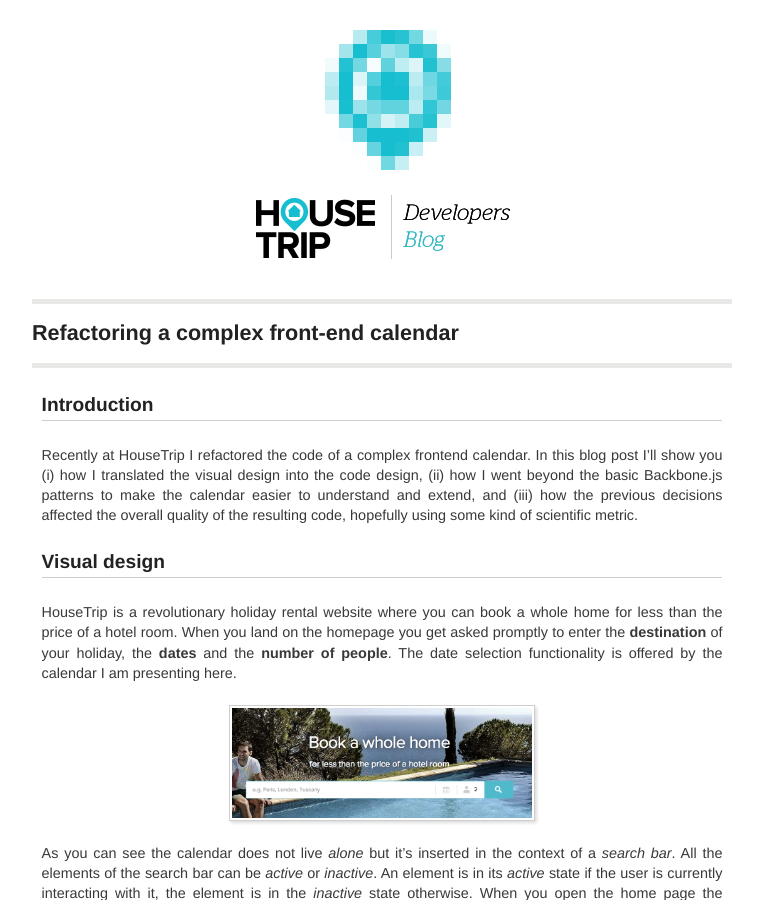
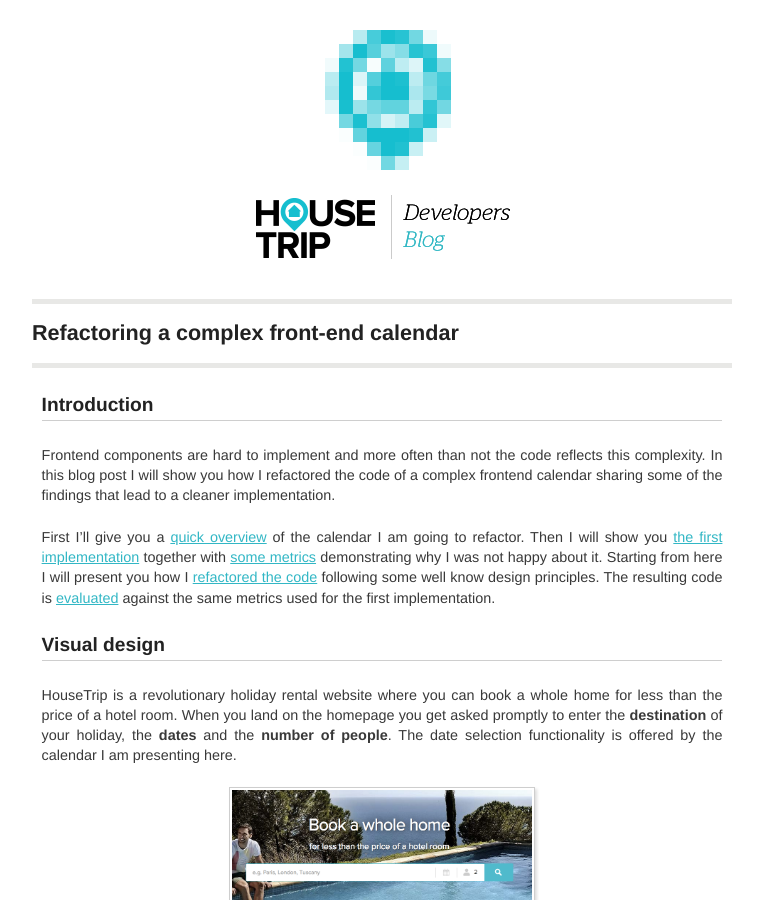
Before and after one commit to HouseTrip/housetrip.github.com, a Jekyll site: the page built from _posts/2014-11-25-calendar-refactoring.md, in a window 1280 px wide and 900 px high. Shown: the whole window, without its empty margins (258-1021 px from the left). Built offline with Jekyll 4.4.1, drawn with Linux system fonts in a browser that asks for light colours; comment, search, counter and statistics services are not loaded.

Commit message:
Better introduction

```diff
--- a/_posts/2014-11-25-calendar-refactoring.md
+++ b/_posts/2014-11-25-calendar-refactoring.md
@@ -7,14 +7,16 @@
 author_url: http://www.alfredo.motta.name
 author_avatar: http://www.gravatar.com/avatar/c1044117a60a9c37a232cf8b6e2c87a8.png
 summary: |
-    Recently at HouseTrip I refactored the code of a complex frontend calendar. In this blog post I'll show you (i) how I translated the visual design into the code design, (ii) how I went beyond the basic Backbone.js patterns to make the calendar easier to understand and extend, and (iii) how the previous decisions affected the overall quality of the resulting code, hopefully using some kind of scientific metric.
+    Frontend components are hard to implement and more often than not the code reflects this complexity. In this blog post I will show you how I refactored the code of a complex frontend calendar sharing some of the findings that lead to a cleaner implementation.
 ---
 
 ## Introduction
 
-Recently at HouseTrip I refactored the code of a complex frontend calendar. In this blog post I'll show you (i) how I translated the visual design into the code design, (ii) how I went beyond the basic Backbone.js patterns to make the calendar easier to understand and extend, and (iii) how the previous decisions affected the overall quality of the resulting code, hopefully using some kind of scientific metric.
+Frontend components are hard to implement and more often than not the code reflects this complexity. In this blog post I will show you how I refactored the code of a complex frontend calendar sharing some of the findings that lead to a cleaner implementation.
 
-## Visual design
+First I'll give you a [quick overview](#sec-visual-design) of the calendar I am going to refactor. Then I will show you [the first implementation](#sec-iceberg) together with [some metrics](#sec-evaluation) demonstrating why I was not happy about it. Starting from here I will present you how I [refactored the code](#sec-refactoring) following some well know design principles. The resulting code is [evaluated](#sec-evaluation-2) against the same metrics used for the first implementation.
+
+## <a name='sec-visual-design' />Visual design
 
 HouseTrip is a revolutionary holiday rental website where you can book a whole home for less than the price of a hotel room. When you land on the homepage you get asked promptly to enter the **destination** of your holiday, the **dates** and the **number of people**. The date selection functionality is offered by the calendar I am presenting here.
 
@@ -46,7 +48,7 @@
 
 Hopefully this is enough to give you an idea of the functionalities provided by this calendar. Let's now dig into the details of how this has been implemented, and why we decided to refactor it.
 
-## The Iceberg Class
+## <a name='sec-iceberg' />The Iceberg Class
 
 As I sad the goal was to refactor the existing calendar, so let's have a look at the overall design of the existing component as I found it. To better understand it, let me enlarge the picture for one second and let's see how the overall search bar looks like:
 
@@ -64,7 +66,7 @@
 
 This is what I usually define as an **iceberg class**. It is my personal belief that in the agile world these kind of classes arise quite easily. Developers start a component that is small and sounds reasonable, and each time a *story* adds a new requirements, a number of helpers methods are piled up hiding important responsibilities and cluttering the code. Empirically I would say that when the number of private methods becomes greater than 10, quite easily this is the principle of an *iceber class*. In this magnificent specimen we can count 44 private methods.
 
-## Code Quality Evaluation
+## <a name='sec-evaluation' />Code Quality Evaluation
 
 To many people it is probably obvious why this class is not an acceptable implementation, but I would like to use well known metrics to actually prove it.
 In order to assess the code quality I usually rely on the following <a name="code-qualities" />empirical classification:
@@ -84,7 +86,7 @@
 
 Plato is not able to catch the soft details that we made explicit with the previous analysis. Nevertheless it is clear that there is an impact on *complexity* and *estimated probability of errors*. A more detailed report also highlights that the most offensive methods are the *render()* method (SLOC = 35) and the *onDatepickerHoverDate()* method (SLOC = 9).
 
-## Refactoring
+## <a name='sec-refactoring' />Refactoring
 
 In order to get this calendar back in shape we need a plan. This is how I approached the problem:
 
@@ -114,7 +116,7 @@
 
 Please notice the business rule managed by the *controller*: if the user pick up a date and both the *from date* and *to date* fields are present, hide the picker. Arguably, the if statement in the controller is the responsibility of a *service object*, but in this case it's so simple that would be ridicolous to add it.
 
-## Evaluate the new design
+## <a name='sec-evaluation-2' />Evaluate the new design
 
 To evaluate the design let's go back to the principles and evaluate the degree of cohesiveness, coupling, composability and context independence for some key classes we produced. The first one is the calendar which simply acts as a composition mechanism. Here in the constructor we can see the elements we discussed:
 
@@ -272,7 +274,7 @@
 
 You can argue that the number of classes is definitely increased and that a newcomer to the code probably needs some minutes to review it's organization before being able to change it. Despite that, I truly believe this design is easier to work with, easier to maintain, and easier to test (which is an entire different blog post, but you may already guess the advantages on this area).
 
-## Conclusions
+## <a name='sec-conclusions' />Conclusions
 
 In this blog post I presented an overview of how I handled the design of a frontend calendar. I used well known software design principles trying specifically trying to maximise the [qualities](#code-qualities) of the resulting classes and the separation between the different [software layers](#software-layers) of the calendar. Technologically I relied on Backbone for the views and to implement the pub/sub bus enabling the communication between the views and the controller. Finally the domain layer is only made of POJOs.
 
```
